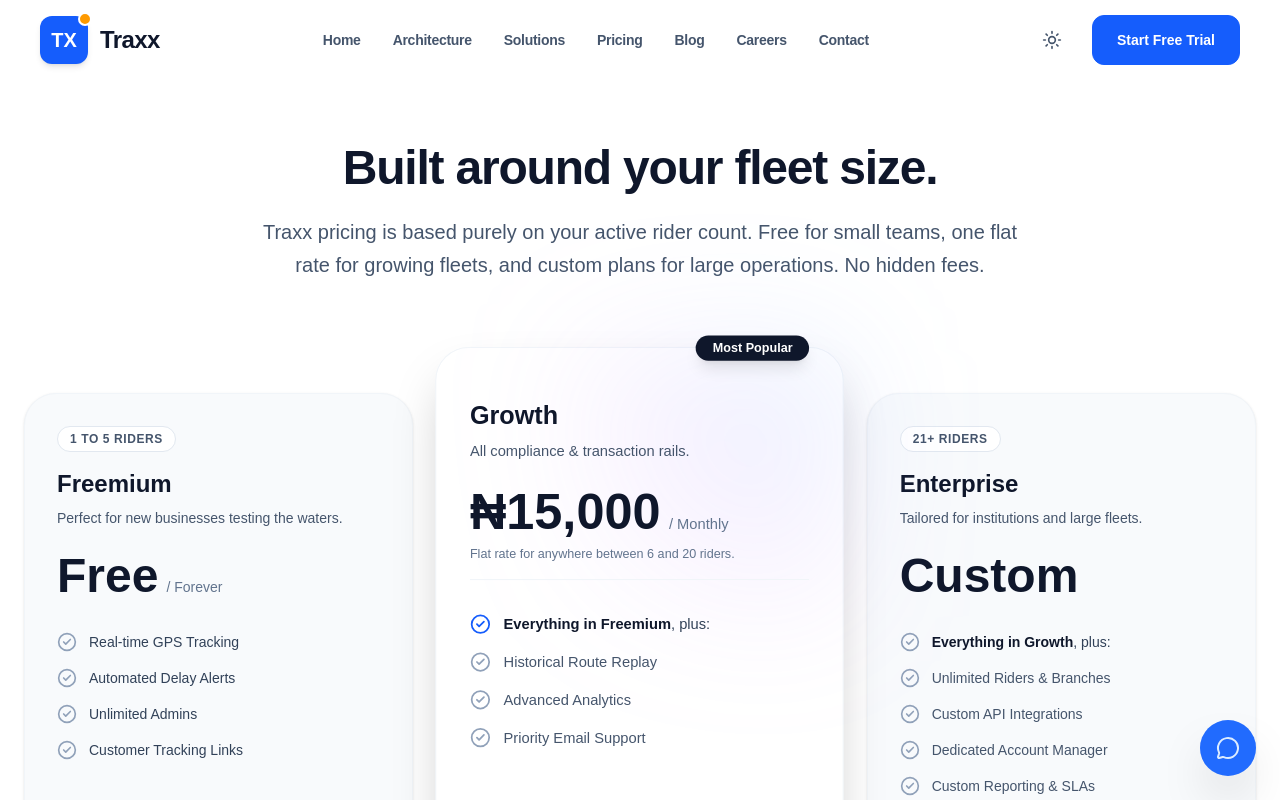
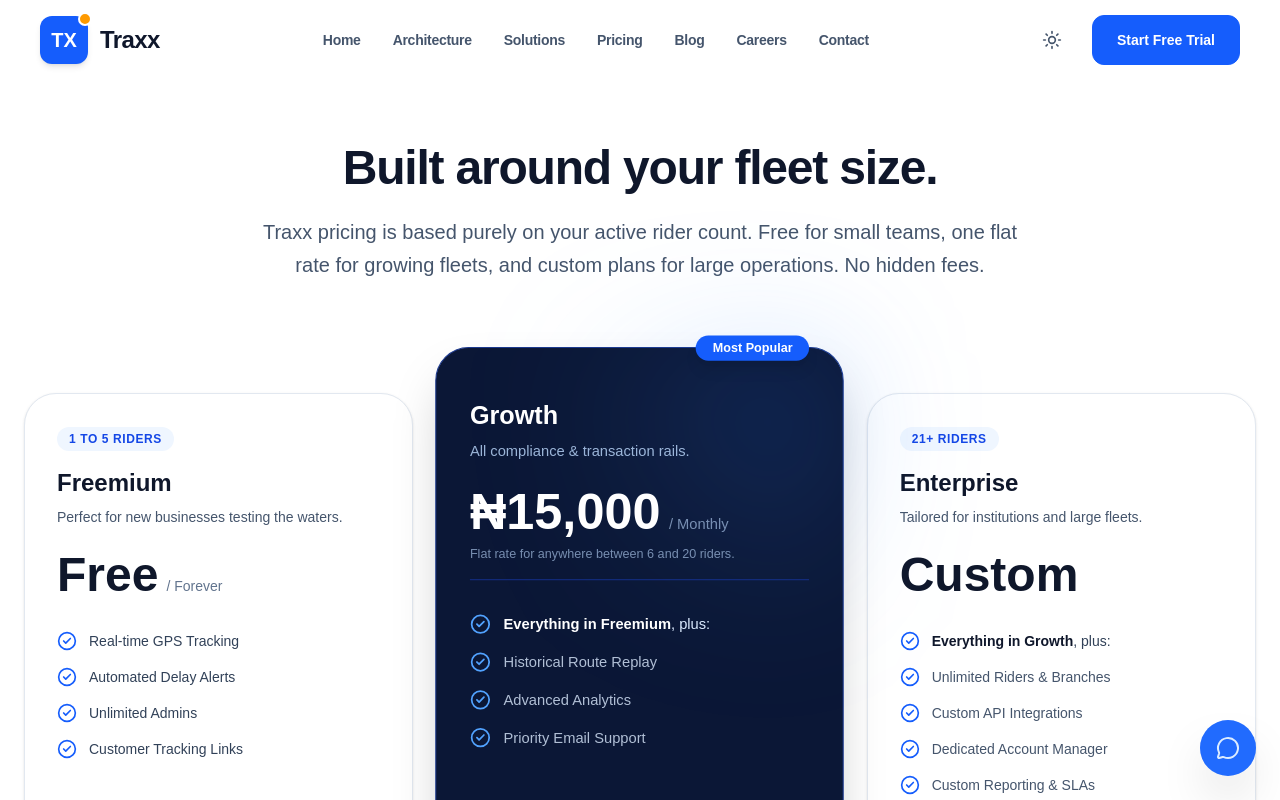
Before and after one commit to abrahamisaiah129/THRAXX, a Next.js app in the folder traxx-web/: page /pricing in a window 1280 px wide. Shown: the top 800 px of the page. Built offline with nearby package versions, Linux system fonts and the light colour scheme.

Commit message:
style: apply traxx brand colors to the new pricing card structure

```diff
--- a/traxx-web/src/app/pricing/page.tsx
+++ b/traxx-web/src/app/pricing/page.tsx
@@ -18,9 +18,9 @@ export default function PricingPage() {
 
       <div className="grid md:grid-cols-3 gap-8">
         {/* Freemium */}
-        <div className="p-8 rounded-[2rem] bg-slate-50 dark:bg-slate-900 border border-slate-100 dark:border-slate-800 shadow-sm flex flex-col mt-4 md:mt-8">
+        <div className="p-8 rounded-[2rem] bg-white dark:bg-slate-900 border border-slate-200 dark:border-slate-800 shadow-sm flex flex-col mt-4 md:mt-8">
           <div className="mb-6">
-            <span className="inline-block px-3 py-1 bg-white dark:bg-slate-800 text-slate-600 dark:text-slate-300 text-xs font-bold uppercase tracking-wider rounded-full mb-4 border border-slate-200 dark:border-slate-700">1 to 5 riders</span>
+            <span className="inline-block px-3 py-1 bg-blue-50 dark:bg-blue-900/30 text-blue-700 dark:text-blue-400 text-xs font-bold uppercase tracking-wider rounded-full mb-4">1 to 5 riders</span>
             <h2 className="text-2xl font-bold mb-2">Freemium</h2>
             <p className="text-slate-600 dark:text-slate-400 text-sm">Perfect for new businesses testing the waters.</p>
           </div>
@@ -36,55 +36,55 @@ export default function PricingPage() {
               "Customer Tracking Links"
             ].map(feature => (
               <li key={feature} className="flex items-start gap-3 font-medium text-sm text-slate-700 dark:text-slate-300">
-                <CheckCircle2 className="w-5 h-5 text-slate-400 shrink-0" />
+                <CheckCircle2 className="w-5 h-5 text-blue-600 shrink-0" />
                 {feature}
               </li>
             ))}
           </ul>
-          <Button variant="secondary" size="lg" className="w-full bg-slate-200 text-slate-900 hover:bg-slate-300 dark:bg-slate-800 dark:text-white dark:hover:bg-slate-700 border-none shadow-none font-bold !text-slate-900 dark:!text-white">Start Free</Button>
+          <Button variant="secondary" size="lg" className="w-full bg-blue-50 text-blue-700 hover:bg-blue-100 dark:bg-slate-800 dark:text-white dark:hover:bg-slate-700 border-none shadow-none font-bold">Start Free</Button>
         </div>
 
         {/* Growth (Middle Card) */}
-        <div className="p-8 rounded-[2rem] bg-white dark:bg-[#0b1736] shadow-2xl relative overflow-visible flex flex-col scale-105 z-10 border border-slate-100 dark:border-slate-800">
-          <div className="absolute -top-3 right-8 bg-slate-900 dark:bg-white text-white dark:text-slate-900 text-xs font-bold px-4 py-1 rounded-full shadow-lg z-20">
+        <div className="p-8 rounded-[2rem] bg-[#0b1736] shadow-2xl relative overflow-visible flex flex-col scale-105 z-10 border border-blue-900">
+          <div className="absolute -top-3 right-8 bg-blue-600 text-white text-xs font-bold px-4 py-1 rounded-full shadow-lg z-20">
             Most Popular
           </div>
           {/* Subtle Glow */}
-          <div className="absolute top-0 right-0 w-64 h-64 bg-gradient-to-bl from-blue-400/20 via-purple-400/10 to-transparent blur-3xl pointer-events-none rounded-tr-[2rem]" />
+          <div className="absolute top-0 right-0 w-64 h-64 bg-gradient-to-bl from-blue-500/30 via-blue-400/5 to-transparent blur-3xl pointer-events-none rounded-tr-[2rem]" />
 
           <div className="relative z-10 mb-6 mt-4">
-            <h2 className="text-2xl font-bold mb-2 text-slate-900 dark:text-white">Growth</h2>
-            <p className="text-slate-600 dark:text-slate-400 text-sm">All compliance & transaction rails.</p>
+            <h2 className="text-2xl font-bold mb-2 text-white">Growth</h2>
+            <p className="text-blue-200/80 text-sm">All compliance & transaction rails.</p>
           </div>
           <div className="relative z-10 mb-2 flex items-baseline gap-2">
-            <span className="text-5xl font-black text-slate-900 dark:text-white">₦15,000</span>
-            <span className="text-slate-500 font-medium text-sm">/ Monthly</span>
+            <span className="text-5xl font-black text-white">₦15,000</span>
+            <span className="text-blue-200/60 font-medium text-sm">/ Monthly</span>
           </div>
-          <p className="text-slate-500 text-xs font-medium mb-8 relative z-10 border-b border-slate-100 dark:border-slate-800 pb-4">Flat rate for anywhere between 6 and 20 riders.</p>
+          <p className="text-blue-200/60 text-xs font-medium mb-8 relative z-10 border-b border-blue-800/50 pb-4">Flat rate for anywhere between 6 and 20 riders.</p>
 
           <ul className="space-y-4 mb-10 flex-1 relative z-10">
-            <li className="flex items-start gap-3 font-medium text-sm text-slate-700 dark:text-slate-300">
-              <CheckCircle2 className="w-5 h-5 text-blue-600 shrink-0" />
-              <span><strong className="text-slate-900 dark:text-white">Everything in Freemium</strong>, plus:</span>
+            <li className="flex items-start gap-3 font-medium text-sm text-blue-100">
+              <CheckCircle2 className="w-5 h-5 text-blue-400 shrink-0" />
+              <span><strong className="text-white">Everything in Freemium</strong>, plus:</span>
             </li>
             {[
               "Historical Route Replay",
               "Advanced Analytics",
               "Priority Email Support"
             ].map(feature => (
-              <li key={feature} className="flex items-start gap-3 font-medium text-sm text-slate-600 dark:text-slate-400">
-                <CheckCircle2 className="w-5 h-5 text-slate-400 shrink-0" />
+              <li key={feature} className="flex items-start gap-3 font-medium text-sm text-blue-100/80">
+                <CheckCircle2 className="w-5 h-5 text-blue-400 shrink-0" />
                 {feature}
               </li>
             ))}
           </ul>
-          <Button variant="outline" size="lg" className="relative z-10 w-full bg-transparent hover:bg-slate-50 dark:hover:bg-slate-800 border-2 border-slate-200 dark:border-slate-700 font-bold !text-slate-900 dark:!text-white">Get Started</Button>
+          <Button size="lg" className="relative z-10 w-full bg-blue-600 hover:bg-blue-500 text-white border-none shadow-lg font-bold">Get Started</Button>
         </div>
 
         {/* Enterprise */}
-        <div className="p-8 rounded-[2rem] bg-slate-50 dark:bg-slate-900 border border-slate-100 dark:border-slate-800 shadow-sm flex flex-col mt-4 md:mt-8">
+        <div className="p-8 rounded-[2rem] bg-white dark:bg-slate-900 border border-slate-200 dark:border-slate-800 shadow-sm flex flex-col mt-4 md:mt-8">
           <div className="mb-6">
-            <span className="inline-block px-3 py-1 bg-white dark:bg-slate-800 text-slate-600 dark:text-slate-300 text-xs font-bold uppercase tracking-wider rounded-full mb-4 border border-slate-200 dark:border-slate-700">21+ riders</span>
+            <span className="inline-block px-3 py-1 bg-blue-50 dark:bg-blue-900/30 text-blue-700 dark:text-blue-400 text-xs font-bold uppercase tracking-wider rounded-full mb-4">21+ riders</span>
             <h2 className="text-2xl font-bold mb-2">Enterprise</h2>
             <p className="text-slate-600 dark:text-slate-400 text-sm">Tailored for institutions and large fleets.</p>
           </div>
@@ -93,7 +93,7 @@ export default function PricingPage() {
           </div>
           <ul className="space-y-4 mb-10 flex-1">
             <li className="flex items-start gap-3 font-medium text-sm text-slate-700 dark:text-slate-300">
-              <CheckCircle2 className="w-5 h-5 text-slate-400 shrink-0" />
+              <CheckCircle2 className="w-5 h-5 text-blue-600 shrink-0" />
               <span><strong className="text-slate-900 dark:text-white">Everything in Growth</strong>, plus:</span>
             </li>
             {[
@@ -103,12 +103,12 @@ export default function PricingPage() {
               "Custom Reporting & SLAs"
             ].map(feature => (
               <li key={feature} className="flex items-start gap-3 font-medium text-sm text-slate-600 dark:text-slate-400">
-                <CheckCircle2 className="w-5 h-5 text-slate-400 shrink-0" />
+                <CheckCircle2 className="w-5 h-5 text-blue-600 shrink-0" />
                 {feature}
               </li>
             ))}
           </ul>
-          <Button variant="secondary" size="lg" className="w-full bg-slate-200 text-slate-900 hover:bg-slate-300 dark:bg-slate-800 dark:text-white dark:hover:bg-slate-700 border-none shadow-none font-bold !text-slate-900 dark:!text-white">Contact Sales</Button>
+          <Button variant="secondary" size="lg" className="w-full bg-blue-50 text-blue-700 hover:bg-blue-100 dark:bg-slate-800 dark:text-white dark:hover:bg-slate-700 border-none shadow-none font-bold">Contact Sales</Button>
         </div>
       </div>
 
```
